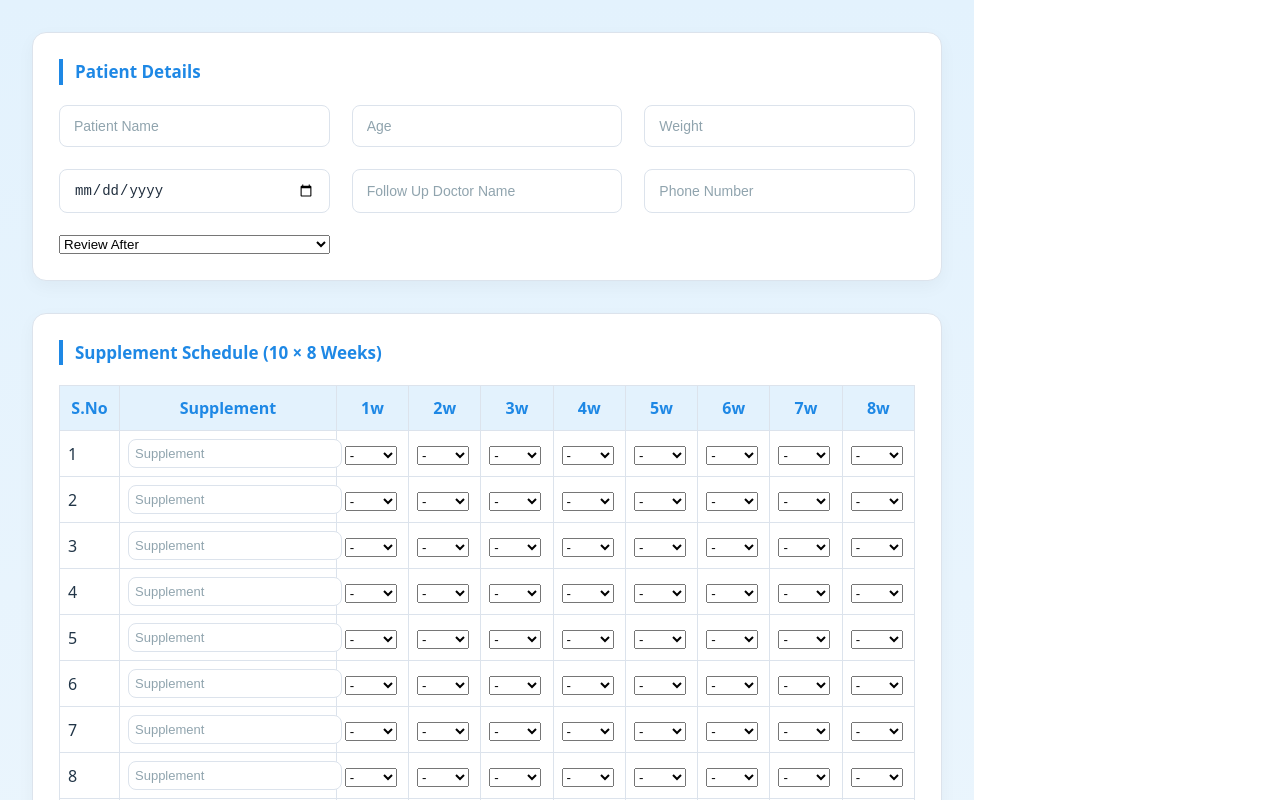
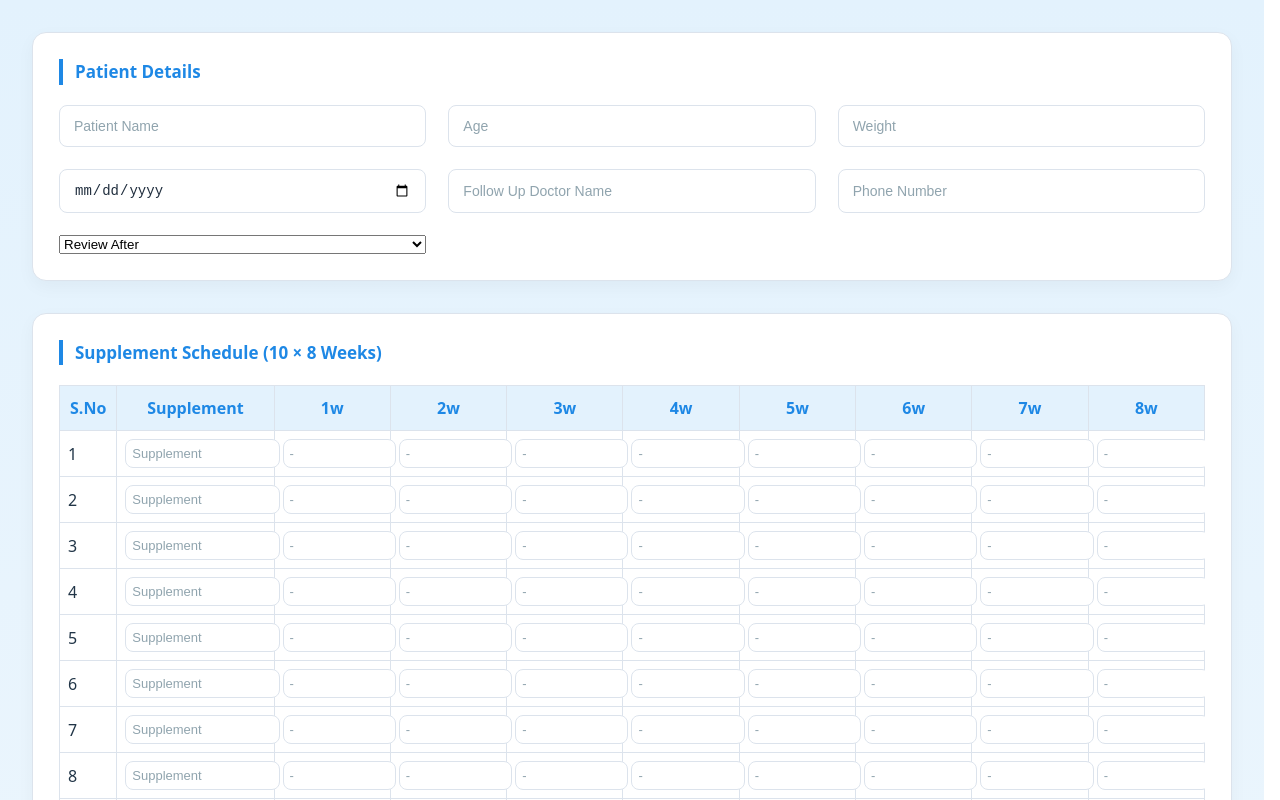
Before and after one commit to Pawankumar-01/prescription_app, a React (Vite) app: page / in a window 1280 px wide. Shown: the top 800 px of the page. Built offline with nearby package versions, Linux system fonts and the light colour scheme.

Commit message:
modified dosage

```diff
--- a/src/components/PrescriptionForm.jsx
+++ b/src/components/PrescriptionForm.jsx
@@ -131,20 +131,18 @@ export default function PrescriptionForm({ data, setData, onPrint }) {
                     {/* 🔽 WEEKLY QUANTITY DROPDOWNS */}
                     {row.weeks.map((w, c) => (
                       <td key={c}>
-                        <select
+                        <input
+                          type="text"
                           value={w}
+                          placeholder="-"
                           onChange={e =>
                             updateSupplement(r, c, e.target.value)
                           }
-                        >
-                          {QUANTITY_LIST.map((q, i) => (
-                            <option key={i} value={q}>
-                              {q || "-"}
-                            </option>
-                          ))}
-                        </select>
+                          className="week-input"
+                        />
                       </td>
                     ))}
+
 
                   </tr>
                 ))}
```
Also changed, not shown: 1 other file (tests, documents, lock files or other folders).
